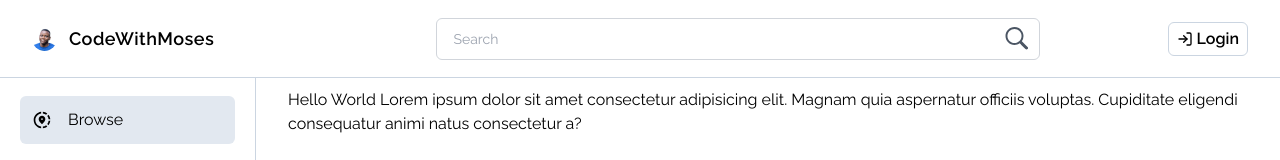
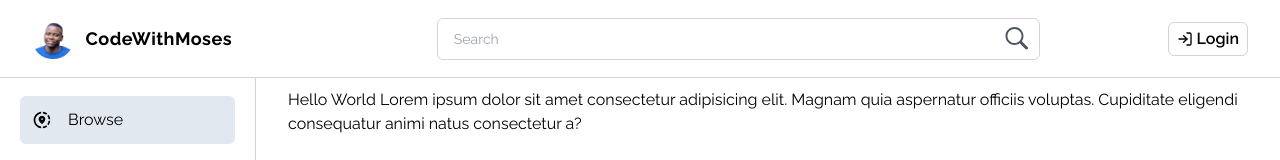
Before and after one commit to mosespace/code-with-moses, a Next.js app: page / in a window 1280 px wide. Shown: the top 160 px of the page. Built offline with nearby package versions, Linux system fonts and the light colour scheme.

Commit message:
feat: initial commit

```diff
--- a/components/NavBar.jsx
+++ b/components/NavBar.jsx
@@ -19,10 +19,10 @@ export default function NavBar() {
             width={400}
             height={400}
             src={MyImage}
-            className='w-[9%] h-auto object-cover rounded-full'
+            className='lg:w-[15%] w-[9%] h-auto object-cover rounded-full'
             alt='code with moses | Kampala Uganda Website Developer'
           />
-          <h2>CodeWithMoses</h2>
+          <h2 className="font-bold">CodeWithMoses</h2>
         </div>
         {/* Search Form */}
         <SearchForm />
--- a/components/SideBar.jsx
+++ b/components/SideBar.jsx
@@ -61,7 +61,7 @@ export default function SideBar() {
                 width={400}
                 height={400}
                 src={MyImage}
-                className='w-[7%] h-auto object-cover rounded-full'
+                className='w-[15%] h-auto object-cover rounded-full'
                 alt='code with moses | Kampala Uganda Website Developer'
               />
               <h2>CodeWithMoses</h2>
```
